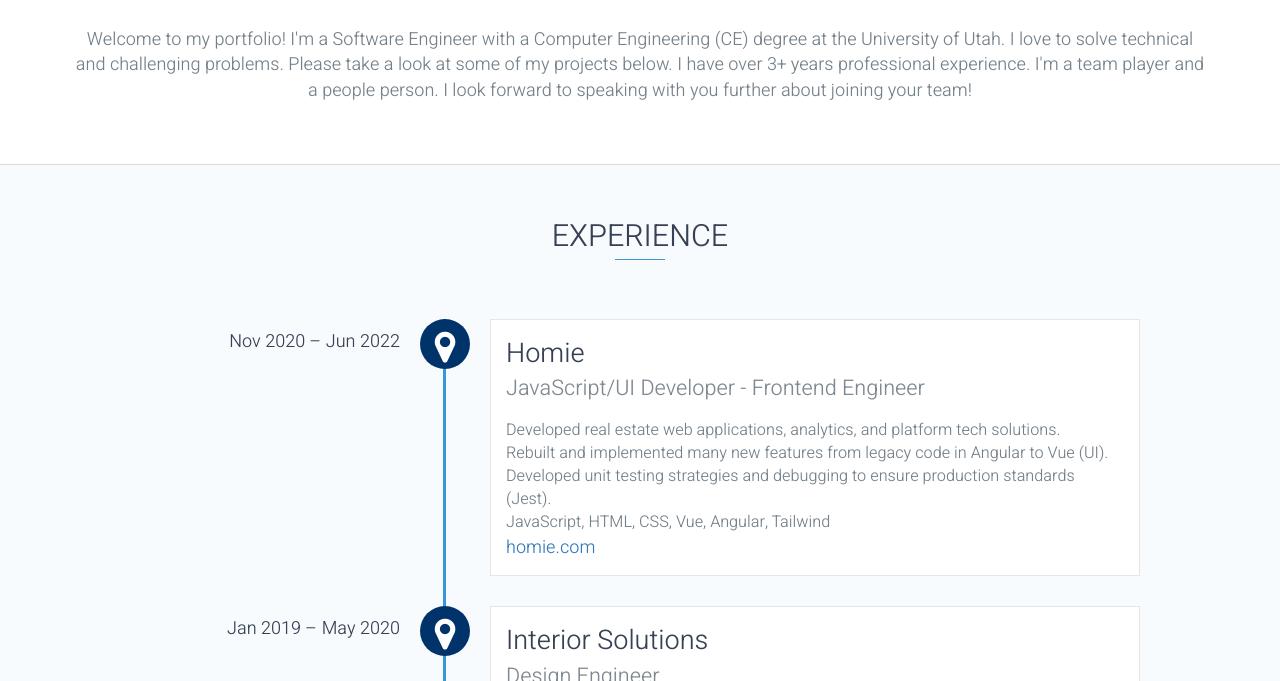
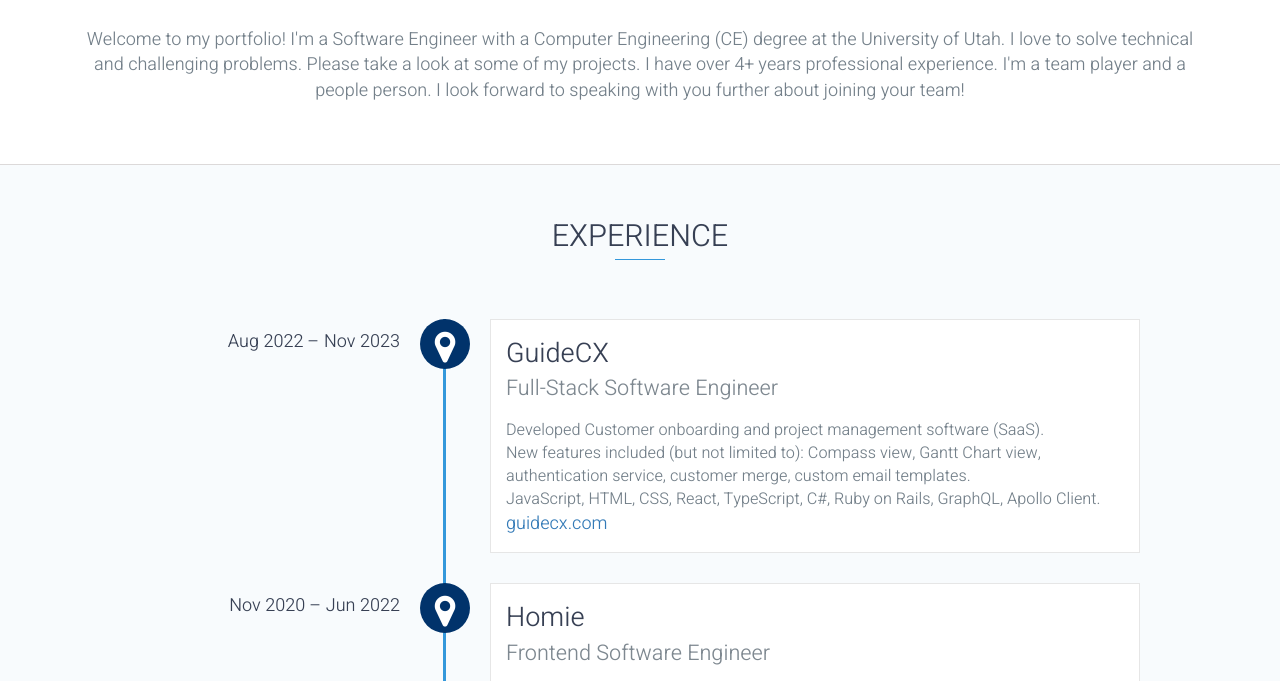
Before and after one commit to tb-44/rtrentbennett.github.io, a website: page index.html in a window 1280 px wide. Shown: the part 732-1413 px from the top of the page. Drawn offline with nearby package versions, Linux system fonts and the light colour scheme; a web font is replaced by a local one.

Commit message:
update portfolio

```diff
--- a/index.html
+++ b/index.html
@@ -75,7 +75,7 @@
                 Welcome to my portfolio! I'm a Software
                 Engineer with a Computer Engineering (CE) degree at the University of Utah.
                 I love to solve technical and challenging problems. Please take a look at some of
-                my projects below. I have over 3+ years
+                my projects. I have over 4+ years
                 professional experience. I'm a team player and a people person.
                 I look forward to speaking with you further about joining your team!
             </p>
@@ -86,9 +86,26 @@
         <h2 class="heading">EXPERIENCE</h2>
 
         <div id="experience-timeline">
+            <div data-date="Aug 2022 – Nov 2023">
+                <h3>GuideCX</h3>
+                <h4>Full-Stack Software Engineer</h4>
+                <p>
+                    Developed Customer onboarding and project management software (SaaS).
+                </p>
+                <p>
+                    New features included (but not limited to):
+                    Compass view, Gantt Chart view, authentication service, customer merge,
+                    custom email templates.
+                </p>
+                <p>
+                    JavaScript, HTML, CSS, React, TypeScript, C#, Ruby on Rails, GraphQL, Apollo Client.
+                </p>
+                <a href="https://www.guidecx.com">guidecx.com</a>
+            </div>
+
             <div data-date="Nov 2020 – Jun 2022">
                 <h3>Homie</h3>
-                <h4>JavaScript/UI Developer - Frontend Engineer</h4>
+                <h4>Frontend Software Engineer</h4>
                 <p>
                     Developed real estate web applications, analytics, and platform tech solutions.
                 </p>
@@ -99,7 +116,7 @@
                     Developed unit testing strategies and debugging to ensure production standards (Jest).
                 </p>
                 <p>
-                    JavaScript, HTML, CSS, Vue, Angular, Tailwind
+                    JavaScript, HTML, CSS, Vue, Angular, Tailwind, TypeScript, C#
                 </p>
                 <a href="https://homie.com/">homie.com</a>
             </div>
```
